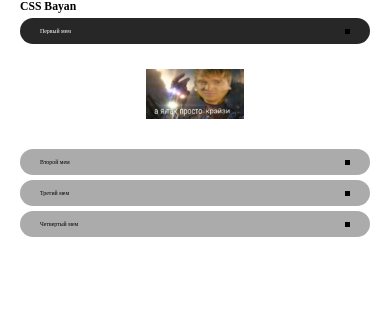
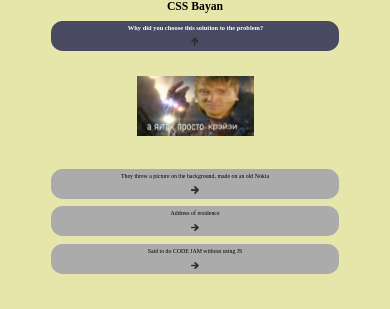
Before and after one commit to Alaicev/cssBayan, a plain HTML site: page cssBayan/index.html in a window 390 px wide. Drawn offline with Linux system fonts and the light colour scheme.

Commit message:
feat: complete task(Sunday, March 12, 2023 2:32:59 PM

```diff
--- a/cssBayan/index.html
+++ b/cssBayan/index.html
@@ -21,8 +21,10 @@
             <input type="radio" id="1mem" name="rad" checked>
             <div class="bayan-header">
               <label for="1mem">
-              <p class="bayan-text">Первый мем</p>
-              <div class="bayan-button"></div>
+              <p class="bayan-text">Why did you choose this solution to the problem?</p>
+              <div class="bayan-button">
+                <img src="./image/button.png" alt="" class="button-image">
+              </div>
             </label>
             </div>
             <div class="bayan-image-block">
@@ -35,8 +37,10 @@
             <input type="radio" id="2mem" name="rad">
             <div class="bayan-header">
               <label for="2mem">
-              <p class="bayan-text">Второй мем</p>
-              <div class="bayan-button"></div>
+              <p class="bayan-text">They threw a picture on the background, made on an old Nokia</p>
+              <div class="bayan-button">
+                <img src="./image/button.png" alt="" class="button-image">
+              </div>
             </label>
             </div>
             <div class="bayan-image-block">
@@ -49,8 +53,10 @@
             <input type="radio" id="3mem" name="rad" >
             <div class="bayan-header">
               <label for="3mem">
-              <p class="bayan-text">Третий мем</p>
-              <div class="bayan-button"></div>
+              <p class="bayan-text">Address of residence</p>
+              <div class="bayan-button">
+                <img src="./image/button.png" alt="" class="button-image">
+              </div>
             </label>
             </div>
             <div class="bayan-image-block">
@@ -63,8 +69,10 @@
             <input type="radio" id="4mem" name="rad" >
             <div class="bayan-header">
               <label for="4mem">
-              <p class="bayan-text">Четвертый мем</p>
-              <div class="bayan-button"></div>
+              <p class="bayan-text">Said to do CODE JAM without using JS</p>
+              <div class="bayan-button">
+                <img src="./image/button.png" alt="" class="button-image">
+              </div>
             </label>
             </div>
             <div class="bayan-image-block">
--- a/cssBayan/style.css
+++ b/cssBayan/style.css
@@ -8,10 +8,14 @@ html {
   font-size: 1.5vw;
 }
 
-.bayan-button {
-  width: 5px;
-  height: 5px;
-  background-color: black;
+body {
+  background-color: rgb(230, 230, 171);
+}
+
+.button-image{
+  width: 2vw;
+  opacity: 0;
+  transition: all 0.2s;
 }
 
 label {
@@ -21,18 +25,20 @@ label {
 }
 
 .wrapper {
-  max-width: 1440px;
+  max-width: 80vw;
   margin: 0 auto;
-  padding: 0 20px;
+  padding: 0 3vw;
 }
 
 .bayan-mem{
-  margin: 5px 0;
+  margin: 2vw 0;
 }
 .bayan-image-block{
   transition: all 0.5s;
   overflow: hidden;
   max-height: 0;
+  border-bottom-left-radius: 2vw;
+  border-bottom-right-radius: 2vw;
 }
 .image-block{
   display: flex;
@@ -42,34 +48,109 @@ label {
 }
 
 .bayan-image{
-  width: 25vw;
+  width: 20vw;
   margin: 3vh 0;
 }
 
-.bayan-header{
-  border-radius: 20px;
-  padding:10px 20px;
+.bayan-header label{
+  border-radius: 3vw;
+  padding:1vw 3vw;
   transition: all 0.5s;
   background-color: rgb(171, 171, 171);
 }
 
-input[type="radio"]:checked ~.bayan-header{
-  background-color: rgb(39, 39, 39);
-  color: white;
+.bayan-block:hover .button-image {
+  opacity: 1;
 }
 
-input[type="radio"]:checked .bayan-mem{
-  background-color: rgb(39, 39, 39);
+input[type="radio"]:hover ~.bayan-header label{
+  background-color: rgb(126, 126, 144);
+  cursor: pointer;
 }
+
+input[type="radio"]:checked ~.bayan-header label{
+  background-color: rgb(73, 73, 98);
+  color: white;
+  cursor: auto;
+}
+
 
 input[type="radio"]{
   display: none;
 }
 
+p{
+  transition: all 0.2s;
+}
+
+input[type="radio"]:hover ~ .bayan-image-block label{
+  cursor: pointer;
+}
+
+input[type="radio"]:checked ~ .bayan-image-block label{
+  cursor: auto;
+}
+input[type="radio"]:checked ~ .bayan-header p{
+  transform: scale(1.1);
+  font-weight: bold;
+}
+
 input[type="radio"]:checked ~ .bayan-image-block{
   max-height: 80vh;
+  cursor: auto;
 }
 
 input[type="radio"]:checked ~ .bayan-image-block .image-block{
   transform: scale(1);
 }
+
+input[type="radio"]:checked ~ .bayan-header .button-image {
+  transform: rotate(-90deg);
+}
+
+.bayan-mem:hover .bayan-image-block{
+  max-height: 80vh;
+}
+
+.bayan-mem:hover .image-block{
+  transform: scale(1);
+}
+
+
+@media screen and (max-width: 820px) {
+  .bayan-mem:hover .bayan-image-block{
+    max-height: 0;
+  }
+  .bayan-mem:hover .image-block{
+    transform: scale(0);
+  }
+  input[type="radio"]:hover ~ .bayan-image-block label{
+    cursor: auto;
+  }
+  input[type="radio"]:hover ~.bayan-header label{
+    background-color: rgb(171, 171, 171);
+    cursor: auto;
+  }
+ .button-image {
+    opacity: 1;
+  }
+  input[type="radio"]:checked ~.bayan-header label{
+    background-color: rgb(73, 73, 98);
+    color: white;;
+    cursor: auto;
+  }
+  .bayan-image{
+    width: 30vw;
+    margin: 3vh 0;
+  }
+}
+
+@media screen and (max-width: 400px) {
+  .title {
+    text-align: center;
+  }
+  .bayan-header label {
+    flex-direction: column;
+    gap: 2vw;
+  }
+}
```
Also changed, not shown: cssBayan/image/button.png (added).
